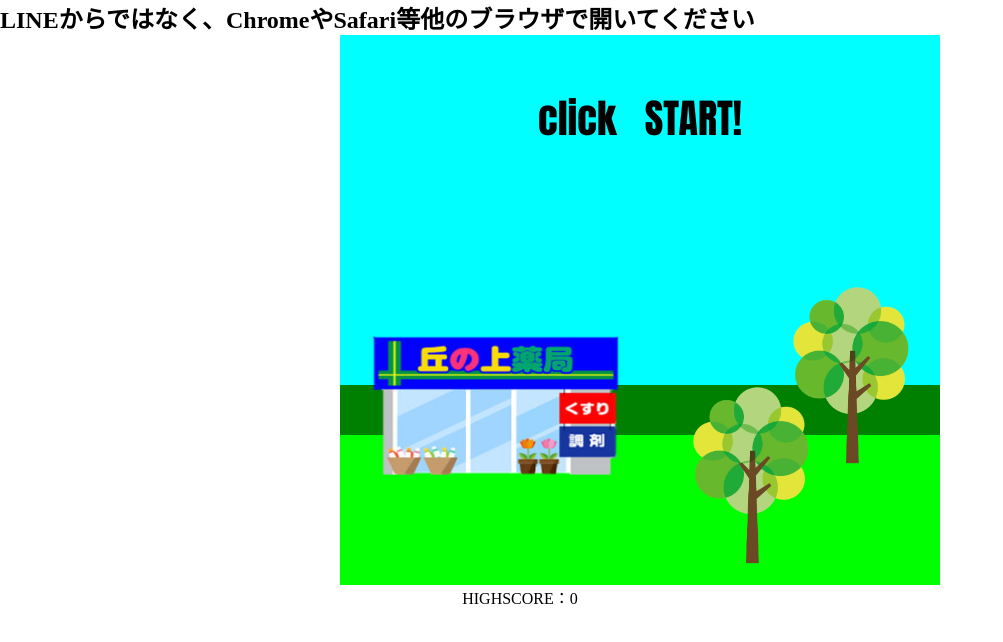
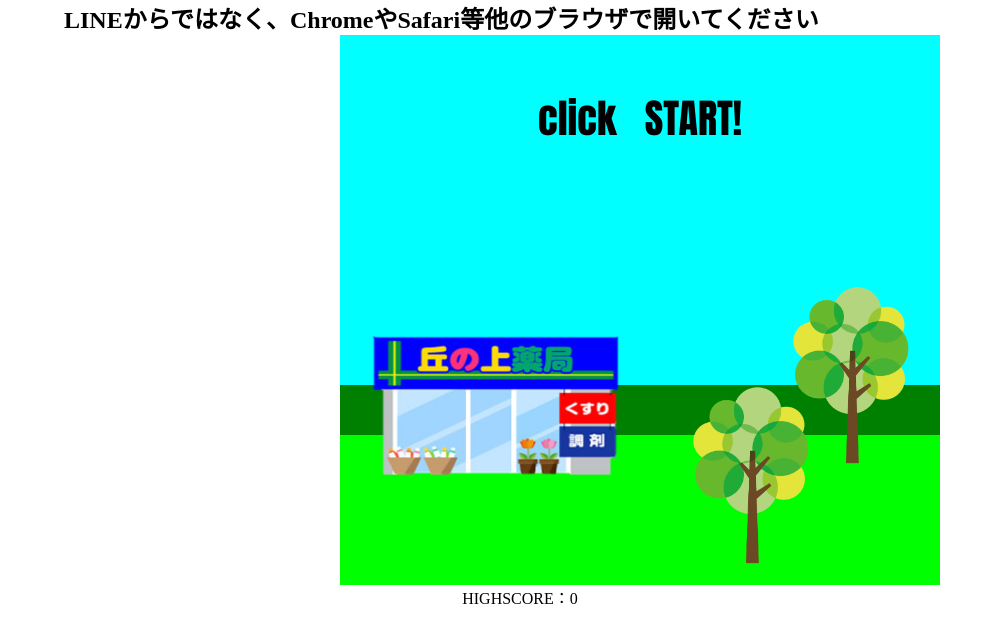
Before and after one commit to namiki-y/game, a plain HTML site: page index.html in a window 1280 px wide. Shown: the whole page, without its empty margins (0-1003 px from the left). Drawn offline with Linux system fonts and the light colour scheme.

Commit message:
Update stylesheet.css

```diff
--- a/stylesheet.css
+++ b/stylesheet.css
@@ -1,3 +1,8 @@
+#line {
+  width: 90%;
+  margin: auto;
+}
+
 .record {
   height: 50px;
   width: 600px;
```
